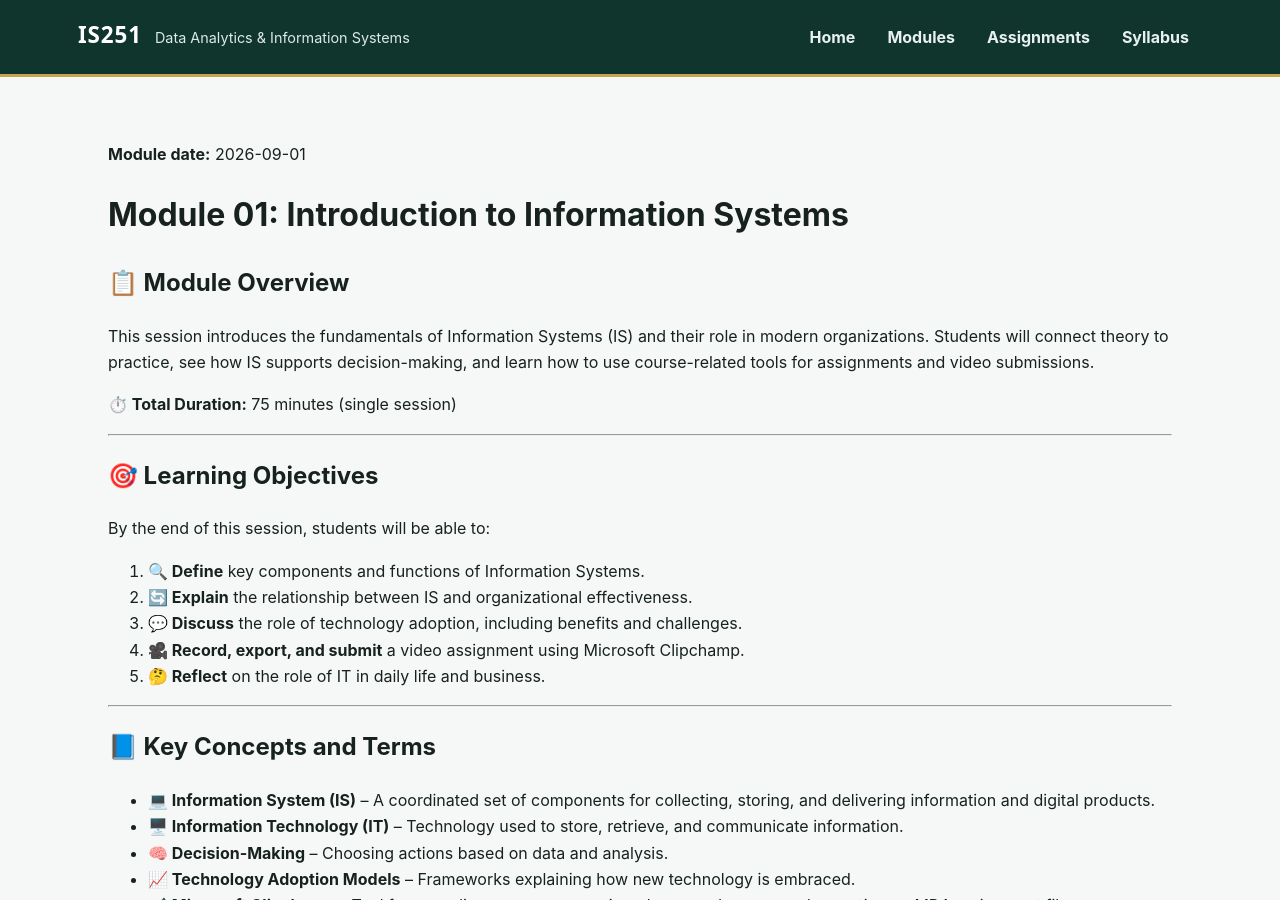
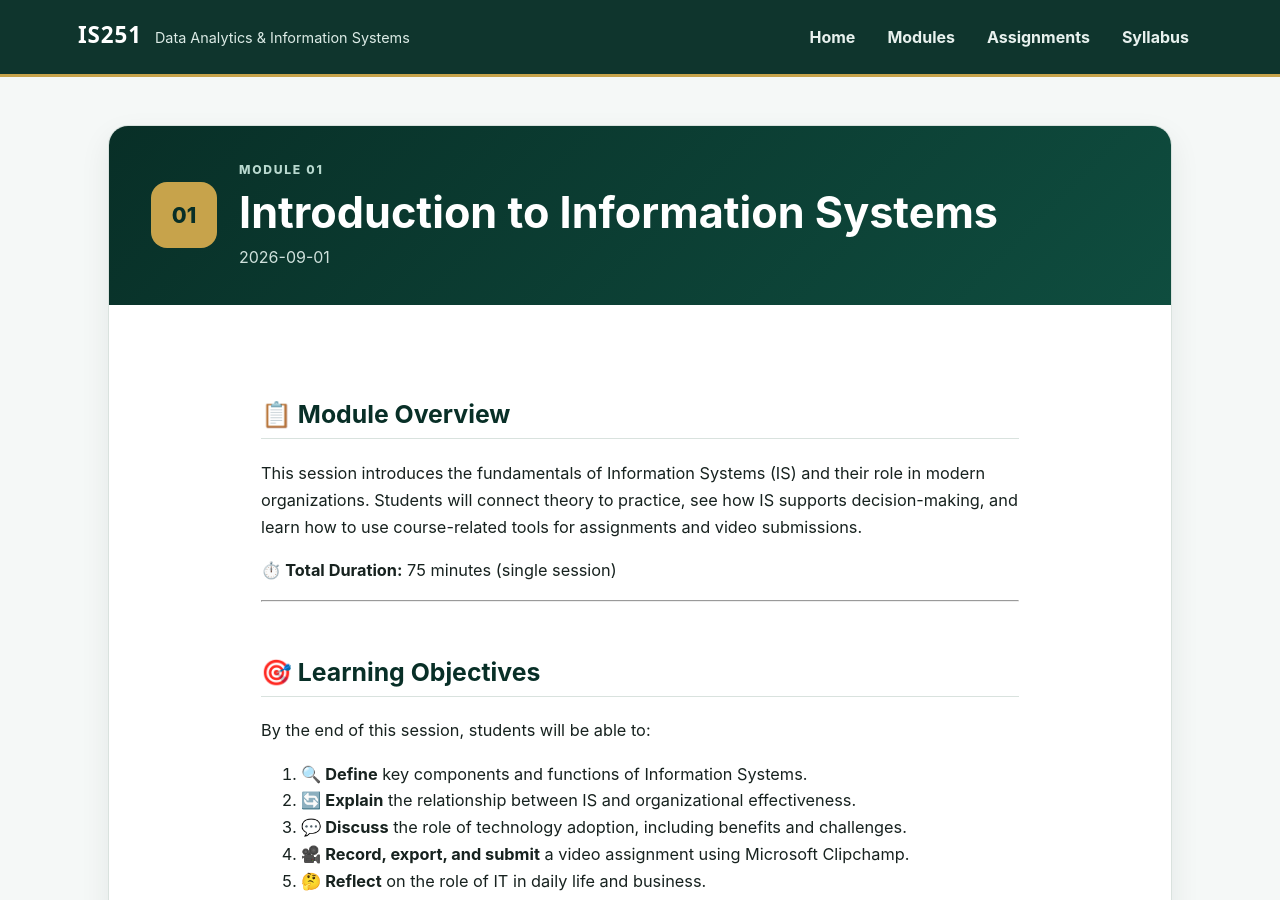
Before and after one commit to dyim-loyola/is251, a Jekyll site: the page built from modules/01-introduction-to-information-systems.md, in a window 1280 px wide and 900 px high. Built offline with Jekyll 4.4.1, drawn with Linux system fonts in a browser that asks for light colours; part of the change alters nothing that is shown; some of the changed text lies outside the part shown.

Commit message:
Refresh Sites mirror: modules/01-introduction-to-information-systems.md

```diff
--- a/modules/01-introduction-to-information-systems.md
+++ b/modules/01-introduction-to-information-systems.md
@@ -1,12 +1,15 @@
 ---
-layout: default
+layout: module
 title: "01 Introduction to Information Systems"
 permalink: /modules/01-introduction-to-information-systems/
 module_number: "01"
+module_title: "Introduction to Information Systems"
 module_date: "2026-09-01"
+previous_url: "/modules/00-getting-started/"
+previous_label: "00 Getting Started"
+next_url: "/modules/02-strategic-use-of-information-systems/"
+next_label: "02 Strategic Use of Information Systems"
 ---
-
-**Module date:** 2026-09-01
 
 # Module 01: Introduction to Information Systems
 
```
